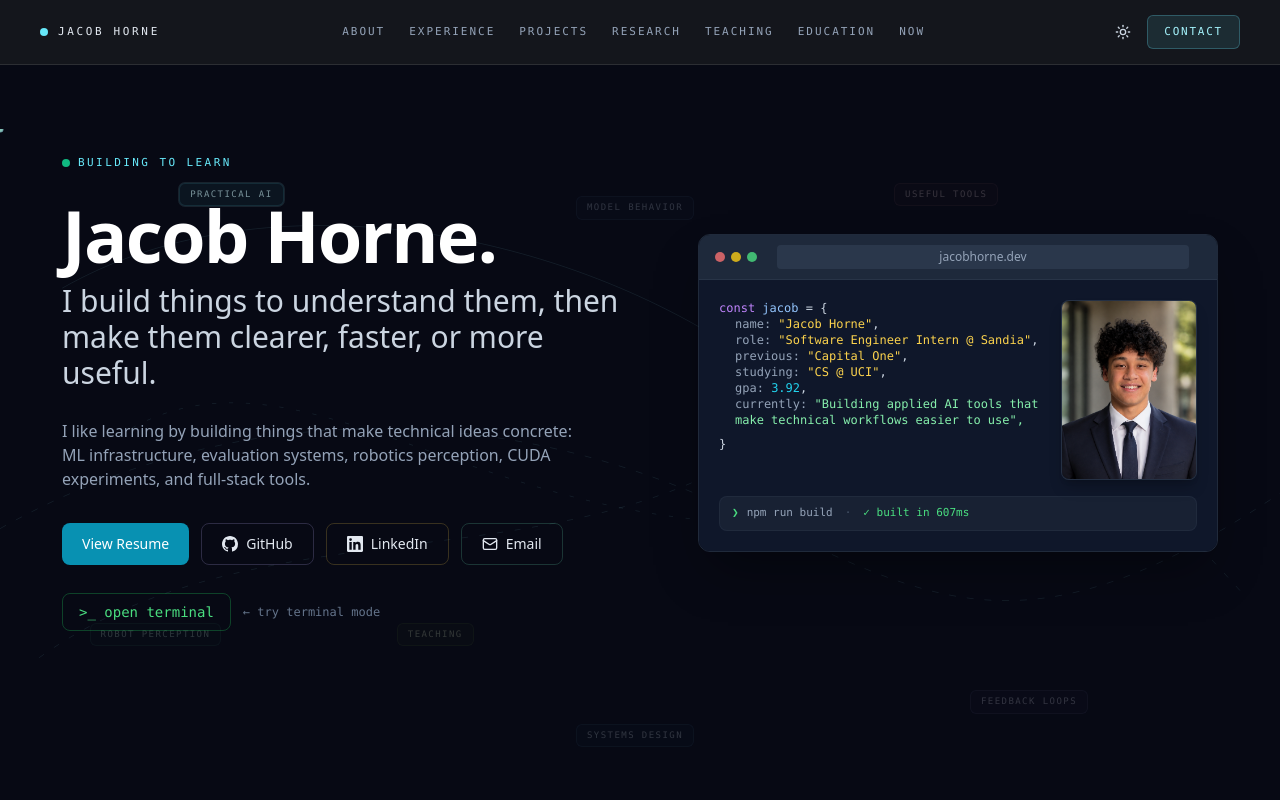
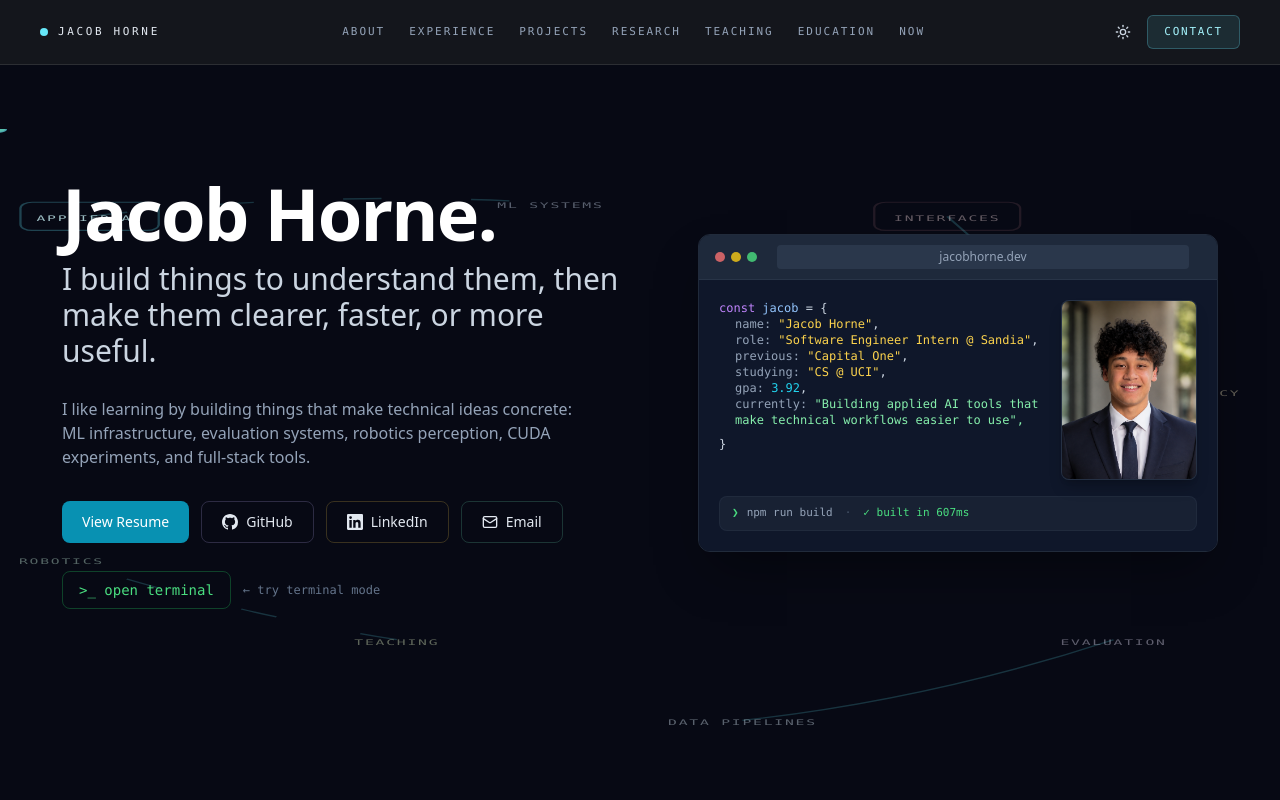
Before and after one commit to jacobhorne-jth/jacobhorne-jth.github.io, a React (Vite) app: page / in a window 1280 px wide. Shown: the top 800 px of the page. Built offline with nearby package versions, Linux system fonts and the light colour scheme.

Commit message:
Connect hero graph topic nodes

```diff
--- a/src/App.tsx
+++ b/src/App.tsx
@@ -1259,60 +1259,110 @@ const CURRENTLY_ITEMS = [
 ];
 
 const HERO_TOPICS = [
-  { label: "Practical AI", position: "left-[14%] top-[8%]", tone: "border-cyan-400/25 bg-cyan-200/15 text-cyan-950 dark:border-cyan-300/20 dark:bg-cyan-300/10 dark:text-cyan-100" },
-  { label: "Model Behavior", position: "left-[45%] top-[10%]", tone: "border-blue-400/25 bg-blue-200/15 text-blue-950 dark:border-blue-300/20 dark:bg-blue-300/10 dark:text-blue-100" },
-  { label: "Research Interfaces", position: "right-[8%] top-[44%]", tone: "border-amber-400/30 bg-amber-200/15 text-amber-950 dark:border-amber-300/20 dark:bg-amber-300/10 dark:text-amber-100" },
-  { label: "Robot Perception", position: "left-[7%] bottom-[23%]", tone: "border-emerald-400/25 bg-emerald-200/15 text-emerald-950 dark:border-emerald-300/20 dark:bg-emerald-300/10 dark:text-emerald-100" },
-  { label: "Feedback Loops", position: "right-[15%] bottom-[13%]", tone: "border-violet-400/25 bg-violet-200/15 text-violet-950 dark:border-violet-300/20 dark:bg-violet-300/10 dark:text-violet-100" },
-  { label: "Systems Design", position: "left-[45%] bottom-[8%]", tone: "border-sky-400/25 bg-sky-200/15 text-sky-950 dark:border-sky-300/20 dark:bg-sky-300/10 dark:text-sky-100" },
-  { label: "Useful Tools", position: "right-[22%] top-[8%]", tone: "border-rose-400/25 bg-rose-200/15 text-rose-950 dark:border-rose-300/20 dark:bg-rose-300/10 dark:text-rose-100" },
-  { label: "Teaching", position: "left-[31%] bottom-[23%]", tone: "border-lime-500/20 bg-lime-200/15 text-lime-950 dark:border-lime-300/20 dark:bg-lime-300/10 dark:text-lime-100" },
+  { label: "Applied AI", x: 7, y: 13, width: 10.8, stroke: "stroke-cyan-300/35", fill: "fill-cyan-300/12", text: "fill-cyan-100" },
+  { label: "ML Systems", x: 43, y: 11, width: 11.6, stroke: "stroke-blue-300/32", fill: "fill-blue-300/11", text: "fill-blue-100" },
+  { label: "Interfaces", x: 74, y: 13, width: 11.4, stroke: "stroke-rose-300/30", fill: "fill-rose-300/11", text: "fill-rose-100" },
+  { label: "Latency", x: 94, y: 39, width: 8.8, stroke: "stroke-amber-300/32", fill: "fill-amber-300/12", text: "fill-amber-100" },
+  { label: "Evaluation", x: 87, y: 76, width: 11.8, stroke: "stroke-violet-300/32", fill: "fill-violet-300/11", text: "fill-violet-100" },
+  { label: "Data Pipelines", x: 58, y: 88, width: 15.6, stroke: "stroke-sky-300/32", fill: "fill-sky-300/11", text: "fill-sky-100" },
+  { label: "Teaching", x: 31, y: 76, width: 9.6, stroke: "stroke-lime-300/28", fill: "fill-lime-300/11", text: "fill-lime-100" },
+  { label: "Robotics", x: 4.8, y: 64, width: 8.8, stroke: "stroke-emerald-300/32", fill: "fill-emerald-300/12", text: "fill-emerald-100" },
 ];
 
 function HeroTopicGraph({ activeIndex }: { activeIndex: number }) {
   const activeTopic = activeIndex % HERO_TOPICS.length;
+  const nodeHeight = 4.2;
+  const center = (index: number) => ({ x: HERO_TOPICS[index].x, y: HERO_TOPICS[index].y });
+  const curve = (from: number, to: number, bend = 0) => {
+    const start = center(from);
+    const end = center(to);
+    const midX = (start.x + end.x) / 2;
+    const midY = (start.y + end.y) / 2 + bend;
+    return `M ${start.x} ${start.y} Q ${midX} ${midY} ${end.x} ${end.y}`;
+  };
+  const connections = [
+    [0, 1, -3],
+    [1, 2, -2],
+    [2, 3, 4],
+    [3, 4, 5],
+    [4, 5, 3],
+    [5, 6, -2],
+    [6, 7, 2],
+    [7, 0, -5],
+  ];
+  const motionRoute = connections
+    .map(([from, to, bend], index) => {
+      const start = center(from);
+      const end = center(to);
+      const midX = (start.x + end.x) / 2;
+      const midY = (start.y + end.y) / 2 + bend;
+      return `${index === 0 ? `M ${start.x} ${start.y}` : ""} Q ${midX} ${midY} ${end.x} ${end.y}`;
+    })
+    .join(" ");
 
   return (
     <div className="pointer-events-none absolute inset-x-0 top-16 bottom-0 hidden overflow-hidden opacity-95 md:block" aria-hidden="true">
       <svg
-        viewBox="0 0 1440 760"
+        viewBox="0 0 100 100"
         preserveAspectRatio="none"
-        className="absolute inset-0 h-full w-full text-cyan-700/15 dark:text-cyan-200/10"
+        className="absolute inset-0 h-full w-full"
         fill="none"
       >
-        <path d="M70 180 C290 54 612 108 826 248 S1134 420 1370 164" stroke="currentColor" strokeWidth="1" />
-        <path d="M44 598 C282 426 608 512 844 366 S1130 228 1404 532" stroke="currentColor" strokeWidth="1" strokeDasharray="7 13" />
-        <path d="M132 348 C396 176 664 658 1320 326" stroke="currentColor" strokeWidth="1" strokeDasharray="5 14" />
-        <path d="M0 452 C244 314 520 306 772 408 S1120 628 1440 412" stroke="currentColor" strokeWidth="1" strokeDasharray="8 12" />
-        <circle r="4" fill="currentColor" className="text-cyan-500/65 dark:text-cyan-200/65">
+        {connections.map(([from, to, bend], index) => (
+          <path
+            key={`${from}-${to}`}
+            d={curve(from, to, bend)}
+            className={index % 2 === 0 ? "stroke-cyan-300/20" : "stroke-slate-300/16"}
+            strokeWidth="0.2"
+            strokeDasharray={index % 3 === 0 ? "3 7" : undefined}
+          />
+        ))}
+        <circle r="0.55" className="fill-cyan-300/70">
           <animateMotion
-            dur="24s"
+            dur="30s"
             repeatCount="indefinite"
-            path="M70 180 C290 54 612 108 826 248 S1134 420 1370 164"
+            path={motionRoute}
           />
         </circle>
-        <circle r="3" fill="currentColor" className="text-emerald-500/55 dark:text-emerald-200/55">
+        <circle r="0.42" className="fill-emerald-300/55">
           <animateMotion
-            dur="29s"
+            dur="34s"
             repeatCount="indefinite"
-            path="M44 598 C282 426 608 512 844 366 S1130 228 1404 532"
+            path={motionRoute}
+            keyPoints="0.5;1;0.5;0"
+            keyTimes="0;0.45;0.55;1"
           />
         </circle>
+        {HERO_TOPICS.map((topic, index) => (
+          <g
+            key={topic.label}
+            className={`transition-opacity duration-500 ${
+              index === activeTopic ? "opacity-80" : "opacity-40"
+            }`}
+            transform={`translate(${topic.x} ${topic.y})`}
+          >
+            <rect
+              x={-topic.width / 2}
+              y={-nodeHeight / 2}
+              width={topic.width}
+              height={nodeHeight}
+              rx="0.9"
+              className={`${topic.fill} ${topic.stroke}`}
+              strokeWidth="0.18"
+            />
+            <text
+              x="0"
+              y="0.75"
+              fontSize="1.15"
+              letterSpacing="0.12em"
+              textAnchor="middle"
+              className={`${topic.text} font-mono uppercase`}
+            >
+              {topic.label}
+            </text>
+          </g>
+        ))}
       </svg>
-
-      {HERO_TOPICS.map((topic, index) => (
-        <span
-          key={topic.label}
-          className={`topic-node-float absolute rounded-md border px-2.5 py-1 font-mono text-[9px] uppercase tracking-[0.16em] shadow-sm backdrop-blur-sm transition-all duration-500 ${topic.position} ${topic.tone} ${
-            index === activeTopic
-              ? "opacity-60 ring-1 ring-cyan-400/20 dark:ring-cyan-200/20"
-              : "opacity-20"
-          }`}
-          style={{ animationDelay: `${index * 0.45}s` }}
-        >
-          {topic.label}
-        </span>
-      ))}
     </div>
   );
 }
@@ -1398,11 +1448,7 @@ function Hero({ onOpenTerminal }: { onOpenTerminal: () => void }) {
       <div className="relative z-10 mx-auto flex min-h-[calc(100svh-4rem)] w-full max-w-[1220px] px-6 py-12 md:px-8 lg:py-16">
         <div className="grid min-w-0 w-full grid-cols-[minmax(0,1fr)] items-center gap-10 lg:grid-cols-[minmax(0,1fr)_minmax(360px,520px)] lg:gap-16 lg:-translate-y-8 xl:-translate-y-10">
           {/* Left */}
-          <div className="min-w-0 w-full max-w-80 space-y-7 sm:max-w-xl lg:max-w-none">
-            <p className="flex items-center gap-2 font-mono text-[11px] uppercase tracking-[0.22em] text-cyan-700 dark:text-cyan-300">
-              <span className="h-2 w-2 rounded-full bg-emerald-500" />
-              Building to learn
-            </p>
+          <div className="min-w-0 w-full max-w-80 space-y-7 pt-6 sm:max-w-xl lg:max-w-none lg:pt-0">
             <div className="space-y-3">
               <h1 className="text-4xl font-semibold tracking-tight leading-none text-gray-950 dark:text-white sm:text-6xl md:text-7xl">
                 Jacob Horne.
--- a/src/index.css
+++ b/src/index.css
@@ -5,12 +5,3 @@ html { scroll-behavior: smooth; }
 section { scroll-margin-top: 80px; }
 html, body, #root { overflow-x: hidden; }
 body { transition: transform 0.7s cubic-bezier(0.4, 0, 0.2, 1); transform-origin: center center; }
-
-@keyframes topic-float {
-  0%, 100% { transform: translate3d(0, 0, 0); }
-  50% { transform: translate3d(0, -7px, 0); }
-}
-
-.topic-node-float {
-  animation: topic-float 8s ease-in-out infinite;
-}
```
